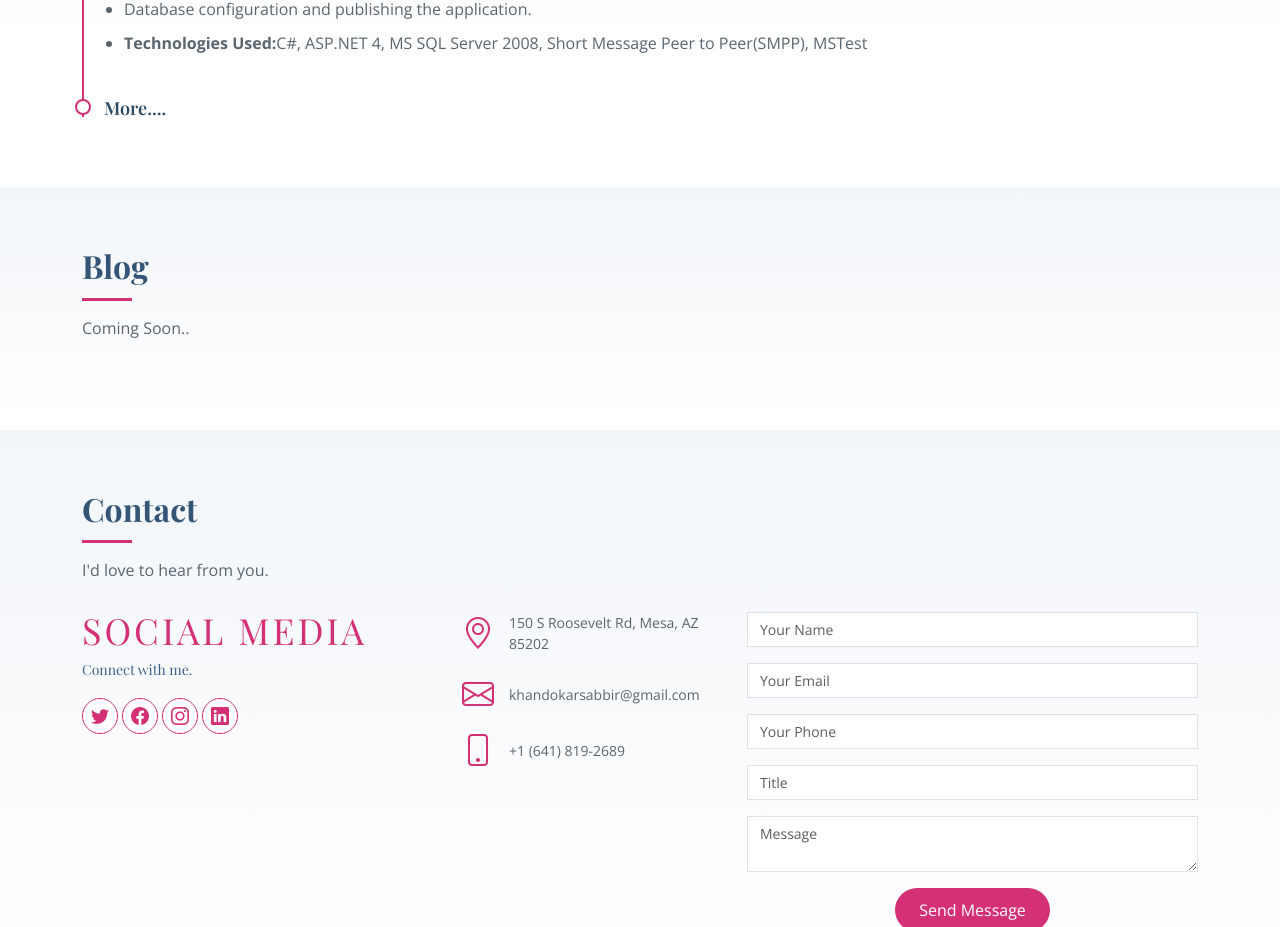
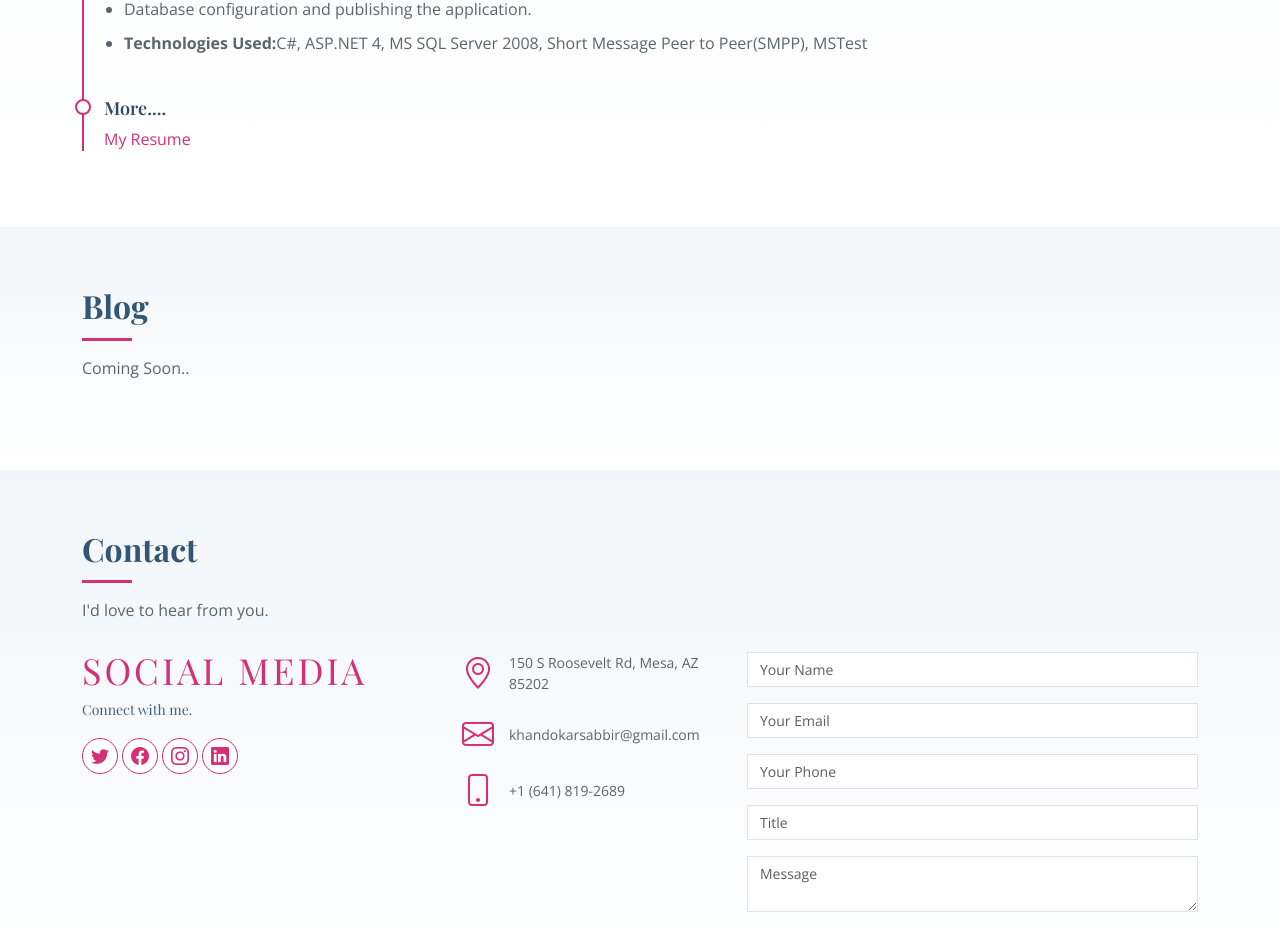
Before and after one commit to khandokar/mysite, an Angular app: page / in a window 1280 px wide. Shown: the part 4475-5402 px from the top of the page. Built offline with nearby package versions, Linux system fonts and the light colour scheme; a web font is replaced by a local one.

Commit message:
Resume Link

```diff
--- a/src/app/works/works.component.html
+++ b/src/app/works/works.component.html
@@ -100,6 +100,7 @@
             </div>
             <div class="resume-item">
                 <h4>More....</h4>
+                <p><a href="https://docs.google.com/document/d/1mKnrQ2wB7nXHtPNapyZH--1plpfSjlgx/edit?usp=sharing&ouid=109816893935547556199&rtpof=true&sd=true" target="_blank">My Resume</a></p>
             </div>
         </div>
     </div>
```
